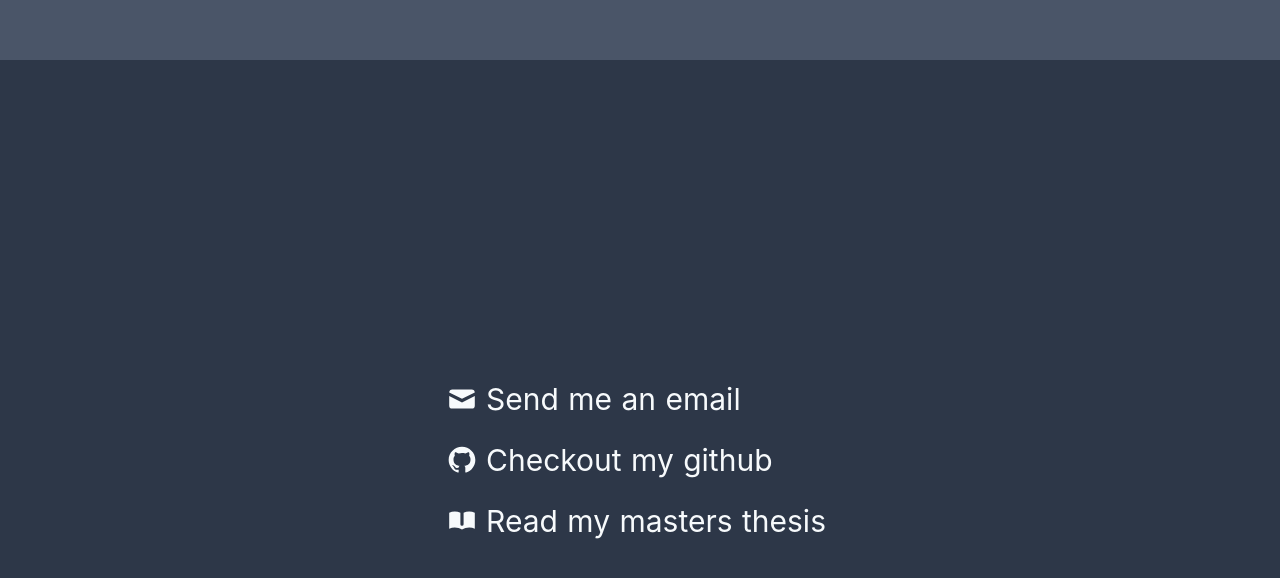
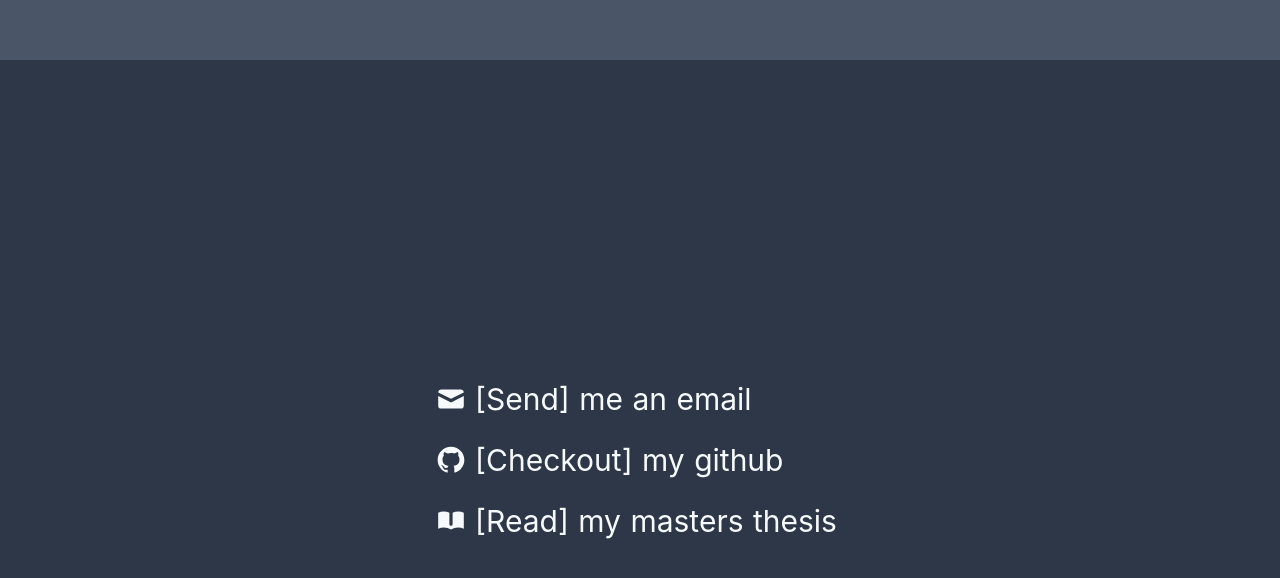
Before and after one commit to simeonjackman/jackmandotch, a Nuxt app: page / in a window 1280 px wide. Shown: the part 6340-6918 px from the top of the page. Built offline with nearby package versions, Linux system fonts and the light colour scheme.

Commit message:
minor changes

```diff
--- a/pages/index.vue
+++ b/pages/index.vue
@@ -23,19 +23,19 @@
             <path d="M2.003 5.884L10 9.882l7.997-3.998A2 2 0 0016 4H4a2 2 0 00-1.997 1.884z" />
             <path d="M18 8.118l-8 4-8-4V14a2 2 0 002 2h12a2 2 0 002-2V8.118z" />
           </svg>
-          <a class="px-2 text-gray-100 outline-none text-xl md:text-3xl" href="mailto:simeon@jackman.ch">Send me an email</a>
+          <a class="px-2 text-gray-100 outline-none text-xl md:text-3xl" href="mailto:simeon@jackman.ch">[Send] me an email</a>
         </div>
-        <div class="flex items-center  py-2">
+        <div class="flex items-center py-2">
           <svg viewBox="0 0 24 24" class="text-gray-100 fill-current h-8 w-8">
             <path fill-rule="evenodd" clip-rule="evenodd" d="M12 2C6.477 2 2 6.463 2 11.97c0 4.404 2.865 8.14 6.839 9.458.5.092.682-.216.682-.48 0-.236-.008-.864-.013-1.695-2.782.602-3.369-1.337-3.369-1.337-.454-1.151-1.11-1.458-1.11-1.458-.908-.618.069-.606.069-.606 1.003.07 1.531 1.027 1.531 1.027.892 1.524 2.341 1.084 2.91.828.092-.643.35-1.083.636-1.332-2.22-.251-4.555-1.107-4.555-4.927 0-1.088.39-1.979 1.029-2.675-.103-.252-.446-1.266.098-2.638 0 0 .84-.268 2.75 1.022A9.606 9.606 0 0112 6.82c.85.004 1.705.114 2.504.336 1.909-1.29 2.747-1.022 2.747-1.022.546 1.372.202 2.386.1 2.638.64.696 1.028 1.587 1.028 2.675 0 3.83-2.339 4.673-4.566 4.92.359.307.678.915.678 1.846 0 1.332-.012 2.407-.012 2.734 0 .267.18.577.688.48C19.137 20.107 22 16.373 22 11.969 22 6.463 17.522 2 12 2z"></path>
           </svg>
-          <a class="px-2 text-gray-100 outline-none text-xl md:text-3xl" target="_blank" rel="noopener noreferrer" href="https://github.com/simeonjackman">Checkout my github</a>
+          <a class="px-2 text-gray-100 outline-none text-xl md:text-3xl" target="_blank" rel="noopener noreferrer" href="https://github.com/simeonjackman">[Checkout] my github</a>
         </div>
-        <div class="flex items-center  py-2">
+        <div class="flex items-center py-2">
           <svg viewBox="0 0 20 20" class="text-gray-100 fill-current h-8 w-8">
             <path d="M9 4.804A7.968 7.968 0 005.5 4c-1.255 0-2.443.29-3.5.804v10A7.969 7.969 0 015.5 14c1.669 0 3.218.51 4.5 1.385A7.962 7.962 0 0114.5 14c1.255 0 2.443.29 3.5.804v-10A7.968 7.968 0 0014.5 4c-1.255 0-2.443.29-3.5.804V12a1 1 0 11-2 0V4.804z" />
           </svg>
-          <a class="px-2 text-gray-100 outline-none text-xl md:text-3xl" target="_blank" rel="noopener noreferrer" href="http://liu.diva-portal.org/smash/record.jsf?pid=diva2%3A1323791&dswid=9098">Read my masters thesis</a>
+          <a class="px-2 text-gray-100 outline-none text-xl md:text-3xl" target="_blank" rel="noopener noreferrer" href="http://liu.diva-portal.org/smash/record.jsf?pid=diva2%3A1323791&dswid=9098">[Read] my masters thesis</a>
         </div>
       </div>
     </div>
```
